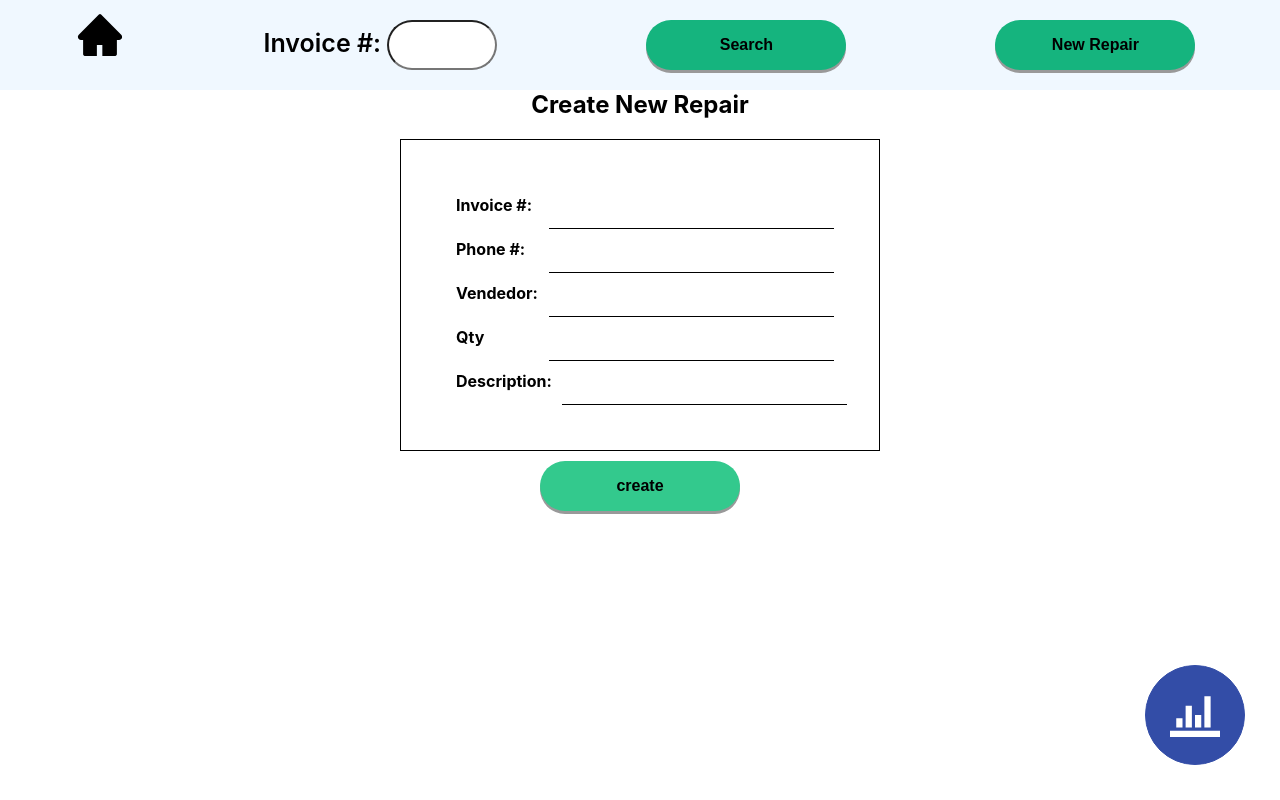
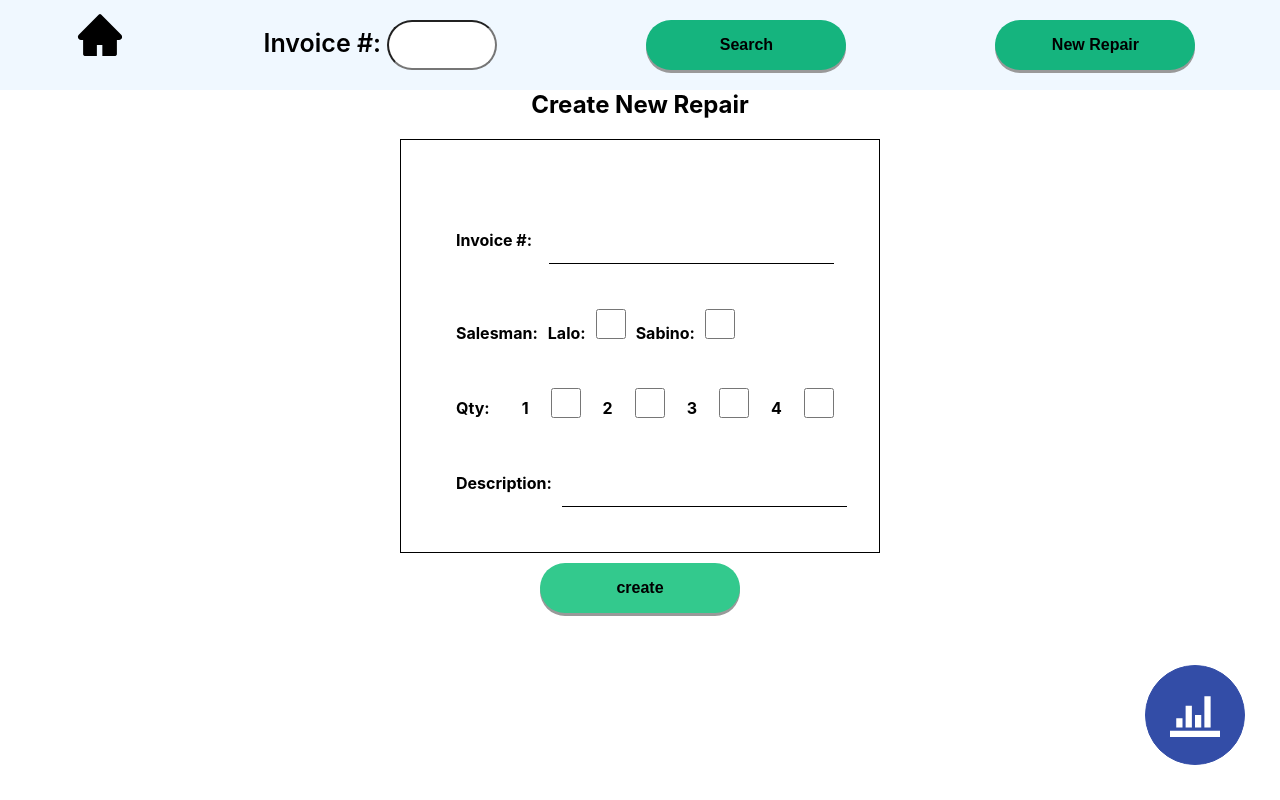
Before and after one commit to AlenJ-dmt/wrCycle, a React (Create React App) app: page /create in a window 1280 px wide. Built offline with nearby package versions, Linux system fonts and the light colour scheme; no server answers.

Commit message:
input useing checkboc

```diff
--- a/src/components/EditableItem/EditableItem.js
+++ b/src/components/EditableItem/EditableItem.js
@@ -57,7 +57,7 @@ const EditableItem = (props) => {
       currentWeek = Math.ceil(currentWeek);
     }
 
-    WheelApiService.wRepairCompleted(phone, context.textMessage)
+    WheelApiService.wRepairCompleted(phone, `El rin o los rines del invoice ${invoice} estan listos`)
       .then((res) => res.json())
       .then((jsonres) => console.log(jsonres))
       .catch((err) => console.log("ping", err));
--- a/src/components/WheelItem/WheelItem.css
+++ b/src/components/WheelItem/WheelItem.css
@@ -23,13 +23,18 @@
   outline: none;
   font-size: 20px;
   padding: 10px;
-
 }
-.wheel__labels{
-    padding: 10px;
-    font-weight: 700;
+.wheel__labels {
+  padding: 10px;
+  font-weight: 700;
 }
-.input__container{
+.input__container {
   display: flex;
   justify-content: space-between;
+  margin-top: 35px;
 }
+.wheel__input_checkbox {
+  font-size: x-large;
+  height: 30px;
+  width: 30px;
+}
--- a/src/components/WheelItem/WheelItem.js
+++ b/src/components/WheelItem/WheelItem.js
@@ -3,7 +3,6 @@ import "./WheelItem.css";
 import CustomButton from "../CustomButton/CustomButtom";
 import { useHistory } from "react-router-dom";
 import WheelsApiService from "../../services/wheel-api-service";
-
 
 const WheelItem = () => {
   const [today, setToday] = useState("");
@@ -35,6 +34,20 @@ const WheelItem = () => {
     setState({ ...state, [ev.target.name]: ev.target.value });
   };
 
+  const setVendedor = (person) => {
+    let phoneNumber = "";
+
+    person === "Sabino"
+      ? (phoneNumber = "8327901665")
+      : (phoneNumber = "7138207229");
+
+    setState({ ...state, vendedor: person, phone: phoneNumber });
+  };
+
+  const setQty = (qty) => {
+    setState({ ...state, quantity: qty });
+  };
+
   const initRepair = () => {
     let newRepair = {
       invoice: state.invoiceNum,
@@ -64,11 +77,12 @@ const WheelItem = () => {
           <input
             type="number"
             name="invoiceNum"
+            maxLength="6"
             className="wheel__input"
             onChange={(ev) => inputChangeHandler(ev)}
           />
         </div>
-        <div className="input__container">
+        {/* <div className="input__container">
           <label className="wheel__labels">Phone #: </label>
           <input
             type="number"
@@ -76,7 +90,7 @@ const WheelItem = () => {
             className="wheel__input"
             onChange={(ev) => inputChangeHandler(ev)}
           />
-        </div>
+        </div> */}
         {/* <div className="input__container">
           <label className="wheel__labels">ETA : </label>
           <input
@@ -86,22 +100,47 @@ const WheelItem = () => {
           />
         </div> */}
         <div className="input__container">
-          <label className="wheel__labels">Vendedor:</label>
-          <input
-            name="vendedor"
-            onChange={(ev) => inputChangeHandler(ev)}
-            className="wheel__input"
-            value={state.vendedor}
-          />
+          <div className="wheel__labels">
+            Salesman:
+            <label className="wheel__labels">Lalo:</label>
+            <input
+              type="checkbox"
+              onChange={() => setVendedor("Lalo")}
+              className="wheel__input_checkbox"
+            />
+            <label className="wheel__labels">Sabino:</label>
+            <input
+              type="checkbox"
+              onChange={() => setVendedor("Sabino")}
+              className="wheel__input_checkbox"
+            />
+          </div>
         </div>
         <div className="input__container">
-          <label className="wheel__labels">Qty</label>
+          <div className="wheel__labels">Qty: </div>
+          <label className="wheel__labels">1</label>
           <input
-            type="number"
-            name="quantity"
-            onChange={(ev) => inputChangeHandler(ev)}
-            className="wheel__input"
-            value={state.quantity}
+            type="checkbox"
+            onChange={() => setQty("1")}
+            className="wheel__input_checkbox"
+          />
+          <label className="wheel__labels">2</label>
+          <input
+            type="checkbox"
+            onChange={() => setQty("2")}
+            className="wheel__input_checkbox"
+          />
+          <label className="wheel__labels">3</label>
+          <input
+            type="checkbox"
+            onChange={() => setQty("3")}
+            className="wheel__input_checkbox"
+          />
+          <label className="wheel__labels">4</label>
+          <input
+            type="checkbox"
+            onChange={() => setQty("4")}
+            className="wheel__input_checkbox"
           />
         </div>
         <div className="input__container">
--- a/src/context.js
+++ b/src/context.js
@@ -7,6 +7,8 @@ const WheelContext = React.createContext({
   setResults: () => {},
   mainList: [],
   setMainList: () => {},
+  invoiceNumber: "",
+  setInvoiceNumber: () => {},
   textMessage:
     "Thank you for your business, Your wheel is ready to be pick up!",
 });
@@ -18,10 +20,16 @@ export class WheelProvider extends React.Component {
     searchResult: [],
     mainList: [],
     reportList: [],
+    invoiceNumber: "",
     textMessage:
       "Thank you for your business, Your wheel is ready to be pick up!",
   };
 
+  setInvoiceNumber = (num) =>{
+    this.setState({
+      invoiceNumber: num
+    })
+  }
   setReportList = (rList) => {
     this.setState({
       reportList: rList,
@@ -48,6 +56,8 @@ export class WheelProvider extends React.Component {
       textMessage: this.state.textMessage,
       reportList: this.state.reportList,
       setReportList: this.setReportList,
+      invoiceNumber: this.state.invoiceNumber,
+      setInvoiceNumber: this.setInvoiceNumber,
     };
 
     return (
--- a/src/routes/Main/Main.js
+++ b/src/routes/Main/Main.js
@@ -23,9 +23,11 @@ const Main = () => {
       startDate.getMonth() + 1
     }/${startDate.getDate()}/${startDate.getFullYear()}`;
 
-    WheelAPiService.getRepairsByDate(pickedDate).then((wRepairList) => {
-      context.setMainList(wRepairList);
-    });
+    WheelAPiService.getRepairsByDate(pickedDate)
+      .then((wRepairList) => {
+        context.setMainList(wRepairList);
+      })
+      .catch((err) => console.log(err));
 
     let counter = 0;
 
@@ -35,7 +37,7 @@ const Main = () => {
           (repair) => (counter = counter + parseInt(repair.quantity))
         );
       })
-      .then(() => setNotDone(counter));
+      .then(() => setNotDone(counter)).catch(err => console.log(err))
   };
 
   const getRepairsByweek = () => {
--- a/src/routes/Search/SearchPage.css
+++ b/src/routes/Search/SearchPage.css
@@ -1,3 +1,9 @@
 .search__page{
     margin-top: 90px;
+    text-align: center;
 }
+.loading__container{
+    margin: 0 auto;
+    height: 667px;
+    width: 375px;
+}
--- a/src/routes/Search/SearchPage.js
+++ b/src/routes/Search/SearchPage.js
@@ -1,24 +1,34 @@
-import React, { useContext } from "react";
+import React, { useContext, useEffect, useState } from "react";
 import EditableItem from "../../components/EditableItem/EditableItem";
 import wheelcontext from "../../context";
 import "./SearchPage.css";
+import ReactLoading from "react-loading";
 
 const SearchPage = () => {
   const context = useContext(wheelcontext);
+  const [isLoading, setIsLoading] = useState(true);
+
+  useEffect(() => {
+    setIsLoading(false)
+
+  },[])
 
   const populateResults = () => {
-    return context.searchResult.map((result, idx) => (
-      <EditableItem
-        key={idx}
-        wheelInfo={result}
-      />
+    let content =  context.searchResult.map((result, idx) => (
+      <EditableItem key={idx} wheelInfo={result} />
     ));
+
+    return content
   };
 
   return (
     <section className="search__page">
       <h1>Resultados</h1>
-      {populateResults()}
+      {isLoading ? (
+        <div className="loading__container"><ReactLoading type="bubbles" color="gray" height={667} width={375} /></div>
+      ) : (
+        <div>{populateResults()}</div>
+      )}
     </section>
   );
 };
```
